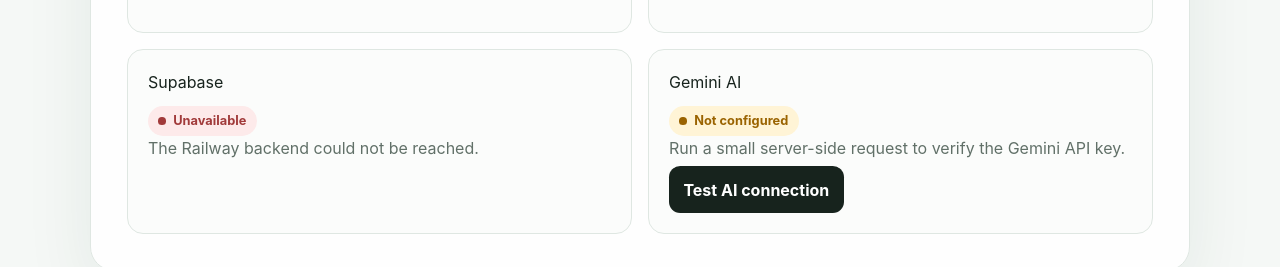
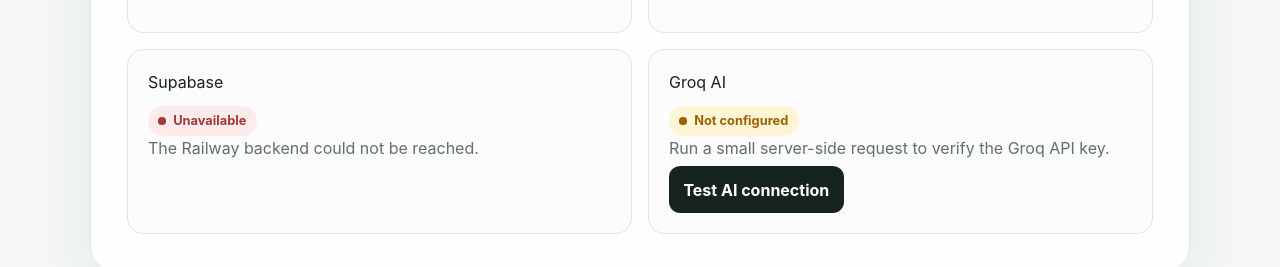
Before and after one commit to s2301945-rgb/careerprep-ai, a Next.js app: page / in a window 1280 px wide. Shown: the part 595-862 px from the top of the page. Built offline with nearby package versions, Linux system fonts and the light colour scheme; no server answers.

Commit message:
ui: label AI connectivity as Groq

```diff
--- a/src/app/page.tsx
+++ b/src/app/page.tsx
@@ -19,7 +19,7 @@
     message: apiUrl ? undefined : "Add NEXT_PUBLIC_API_URL in Vercel.",
   });
   const [aiStatus, setAiStatus] = useState<ServiceState>("not_configured");
-  const [aiMessage, setAiMessage] = useState("Run a small server-side request to verify the Gemini API key.");
+  const [aiMessage, setAiMessage] = useState("Run a small server-side request to verify the Groq API key.");
 
   useEffect(() => {
     if (!apiUrl) return;
@@ -28,7 +28,7 @@
 
   async function testAi() {
     setAiStatus("checking");
-    setAiMessage("Contacting Gemini from the backend...");
+    setAiMessage("Contacting Groq from the backend...");
     try {
       if (!apiUrl) throw new Error("Backend URL is not configured");
       const response = await fetch(`${apiUrl}/ai-test`, { method: "POST" });
@@ -54,7 +54,7 @@
           <article><h3>Frontend</h3><StatusBadge status="connected" /><p>The Next.js interface is running.</p></article>
           <article><h3>Backend</h3><StatusBadge status={health.database === "checking" ? "checking" : health.backend === "connected" ? "connected" : "error"} /><p>The API is deployed separately on Railway.</p></article>
           <article><h3>Supabase</h3><StatusBadge status={health.database} /><p>{health.message ?? "Reading project data from PostgreSQL."}</p></article>
-          <article><h3>Gemini AI</h3><StatusBadge status={aiStatus} /><p>{aiMessage}</p><button disabled={aiStatus === "checking"} onClick={testAi}>{aiStatus === "checking" ? "Testing..." : "Test AI connection"}</button></article>
+          <article><h3>Groq AI</h3><StatusBadge status={aiStatus} /><p>{aiMessage}</p><button disabled={aiStatus === "checking"} onClick={testAi}>{aiStatus === "checking" ? "Testing..." : "Test AI connection"}</button></article>
         </div>
       </section>
       <footer>Resume analysis and mock interviews will be delivered in future iterations.</footer>
```
